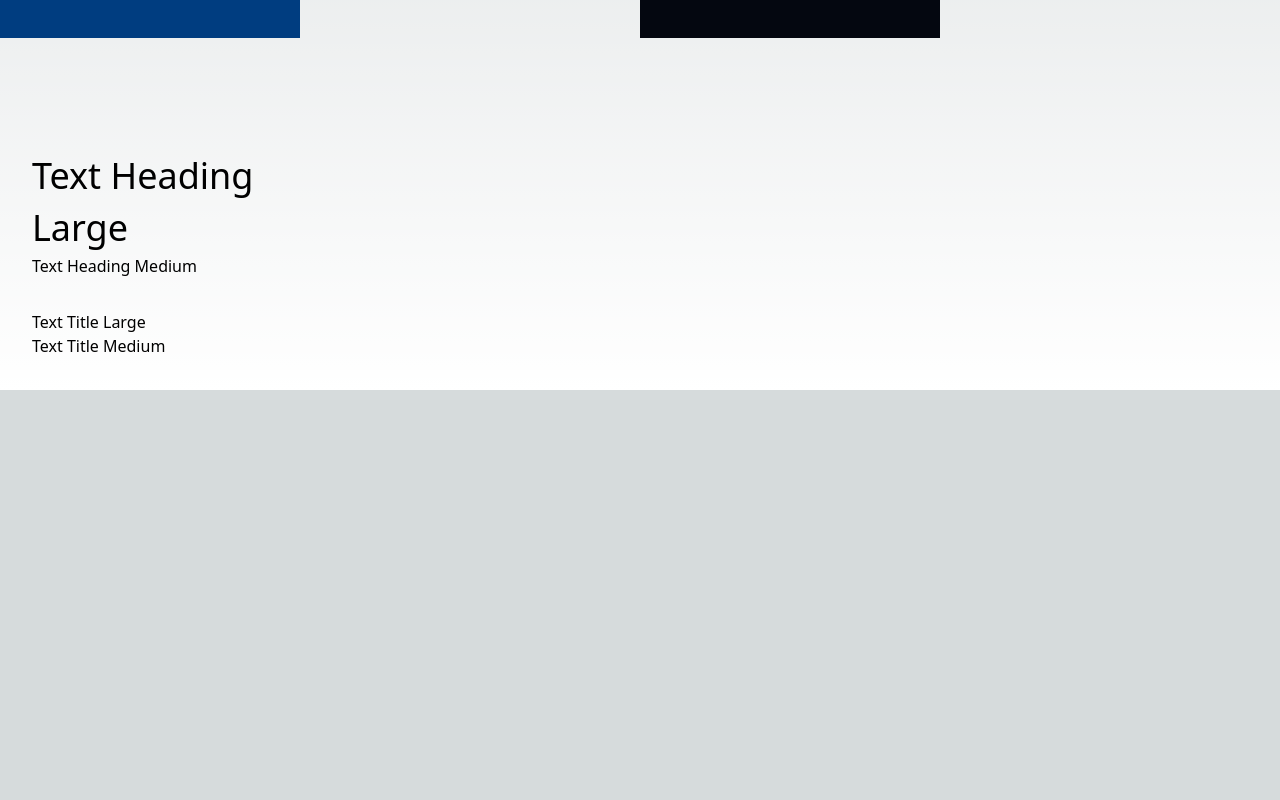
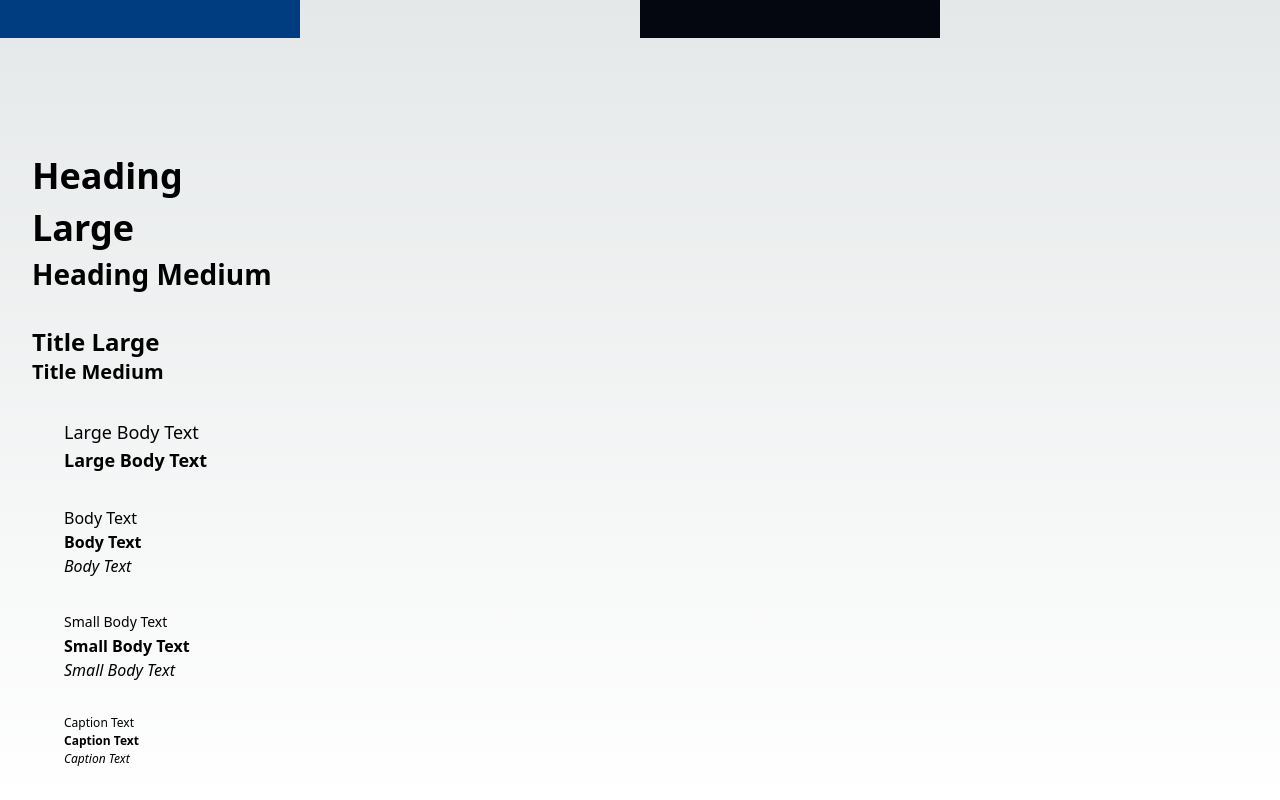
Before and after one commit to iscedcs/store-next, a Next.js app: page / in a window 1280 px wide. Shown: the part 470-1270 px from the top of the page. Before the commit the page ends 860 px from the top, so only its background shows below. Built offline with nearby package versions, Linux system fonts and the light colour scheme.

Commit message:
text configuration completed

```diff
--- a/pages/index.tsx
+++ b/pages/index.tsx
@@ -77,19 +77,64 @@ export default function Home() {
 				<div className='grid grid-cols-4'>
 					<div className=''>
 						<div className='m-8'>
-							<div className='text-heading-lg'>
-								Text Heading Large
+							<div className='text-heading-lg font-bold'>
+								Heading Large
 							</div>
-							<div className='text-heading'>
-								Text Heading Medium
+							<div className='text-heading-md font-bold'>
+								Heading Medium
 							</div>
 						</div>
 						<div className='m-8'>
-							<div className='text-title-lg'>
-								Text Title Large
+							<div className='text-title-lg font-bold'>
+								Title Large
 							</div>
-							<div className='text-title'>
-								Text Title Medium
+							<div className='text-title-md font-bold'>
+								Title Medium
+							</div>
+
+							<div className='m-8'>
+								<div className='text-body-lg font-normal'>
+									Large Body Text
+								</div>
+
+								<div className='text-body-lg2 font-bold'>
+									Large Body Text
+								</div>
+								<div className='m-8'></div>
+								<div className='text-body-normal font-normal'>
+									Body Text
+								</div>
+
+								<div className='text-body-normal2 font-bold'>
+									Body Text
+								</div>
+
+								<div className='text-body-normal-italic font-normal italic'>
+									Body Text
+								</div>
+
+								<div className='m-8'></div>
+								<div className='text-body-small-normal font-normal'>
+									Small Body Text
+								</div>
+
+								<div className='text-body-small-normal2 font-bold'>
+									Small Body Text
+								</div>
+								<div className='text-body-small-normal-italic font-normal italic'>
+									Small Body Text
+								</div>
+
+								<div className='m-8'></div>
+								<div className='text-caption font-normal'>
+									Caption Text
+								</div>
+								<div className='text-caption2 font-bold'>
+									Caption Text
+								</div>
+								<div className='text-caption-italic font-normal italic'>
+									Caption Text
+								</div>
 							</div>
 						</div>
 					</div>
--- a/tailwind.config.js
+++ b/tailwind.config.js
@@ -52,8 +52,22 @@ module.exports = {
 			fontSize: {
 				"heading-lg": ["36px", "52px"],
 				"heading-md": ["28px", "40px"],
+
+				"title-lg": ["24px", "32px"],
+				"title-md": ["20px", "28px"],
+
+				"body-lg": ["18px", "28px"],
+				"body-lg2": ["18px", "28px"],
+				"	body-normal": ["16px", "24px"],
+				"body-normal2": ["16px", "24px"],
+				"body-normal-italic": ["16px", "24px"],
+				"body-small-normal": ["14px", "24px"],
+				"body-small-normal2-italic": ["14px", "24px"],
+				caption: ["12px", "18px"],
+				caption2: ["12px", "18px"],
+				"caption-italic": ["12px", "18px"],
 			},
 		},
+		plugins: [],
 	},
-	plugins: [],
 };
```
